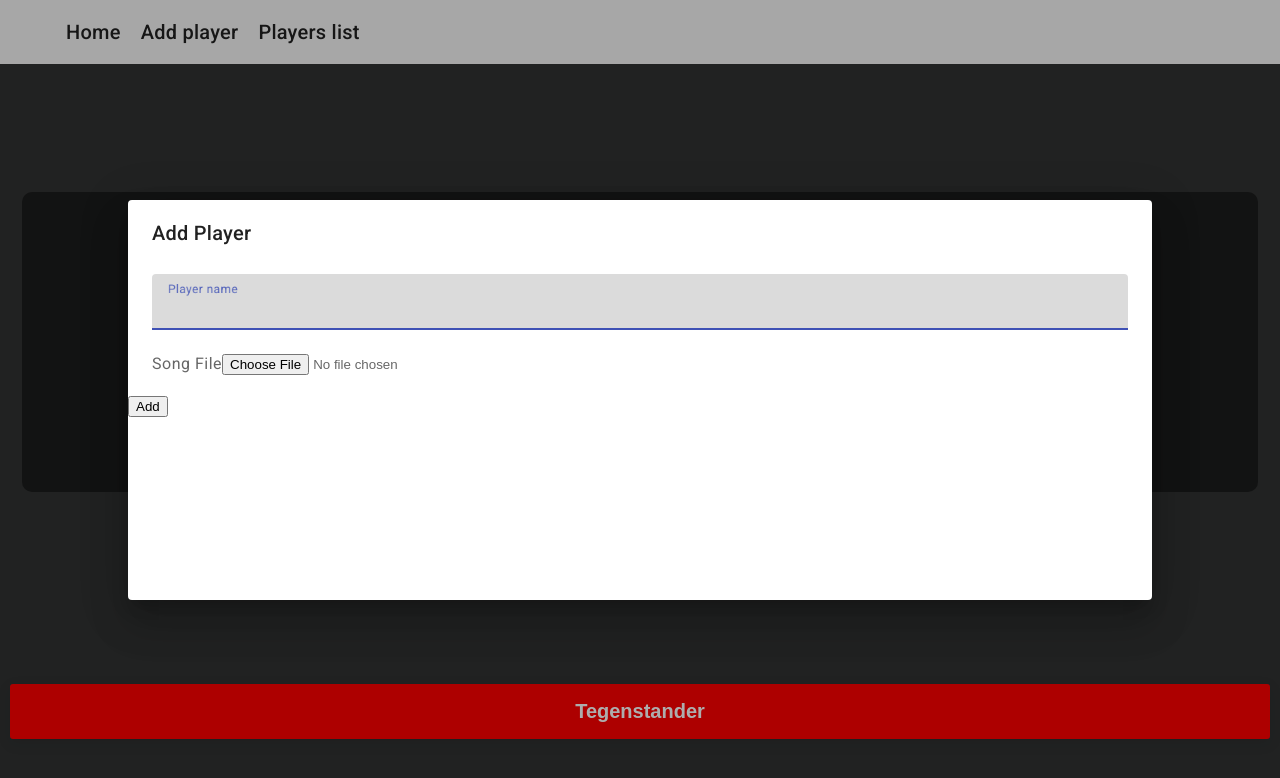
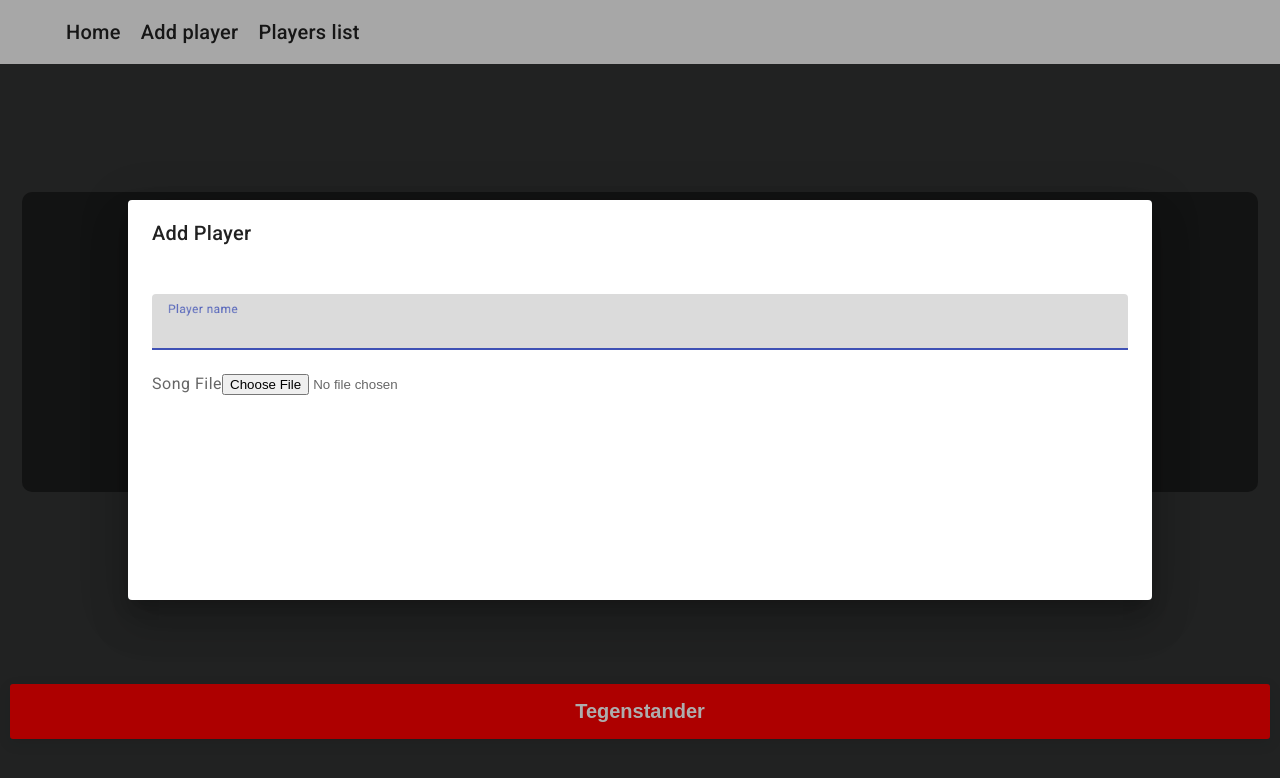
Before and after one commit to larsvdsluijs/goaltunes, an Angular app in the folder goaltunes/: page / in a window 1280 px wide. Both pictures are taken after a click on the button "Tegenstander". Shown: the top 778 px of the page. Built offline with nearby package versions, Linux system fonts and the light colour scheme.

Commit message:
update button add player dialog

```diff
--- a/goaltunes/src/app/add-player/add-player.component.html
+++ b/goaltunes/src/app/add-player/add-player.component.html
@@ -1,4 +1,7 @@
 <h1 mat-dialog-title>Add Player</h1>
+
+<div class="dialog-container">
+  <div class="content-container">
     <div mat-dialog-content>
       <mat-form-field>
         <mat-label>Player name</mat-label>
@@ -7,5 +10,9 @@
       <label>Song File</label>
       <input type="file" (change)="handleFileInput($event)">
     </div>
+  </div>
 
-<button (click)="addPlayerToLocalstorage()">Add</button>
+  <mat-dialog-actions>
+    <button class="btn" (click)="addPlayerToLocalstorage()">Add</button>
+  </mat-dialog-actions>
+</div>
--- a/goaltunes/src/app/add-player/add-player.component.scss
+++ b/goaltunes/src/app/add-player/add-player.component.scss
@@ -1,3 +1,36 @@
 mat-form-field {
   width: 100%;
 }
+
+.dialog-container {
+  display: flex;
+  flex-direction: column;
+  height: 100%; /* Use the entire height of the dialog */
+}
+
+.content-container {
+  overflow-y: auto; /* Add scroll if the content overflows */
+  flex-grow: 1; /* Take up all available space */
+}
+
+mat-dialog-actions {
+  margin: 0; /* Remove default margin */
+}
+
+
+
+.btn {
+  display: inline-block;
+  outline: 0;
+  cursor: pointer;
+  border: none;
+  height: 55px;
+  width: 100%;
+  border-radius: 3px;
+  font-weight: 400;
+  font-size: 20px;
+  background: red;
+  color: #fff;
+  box-shadow: 0 4px 14px 0 rgb(0 0 0 / 10%);
+  transition: background 0.2s ease, color 0.2s ease, box-shadow 0.2s ease;
+}
```
Lines whose indentation alone changed are shown as unchanged.
